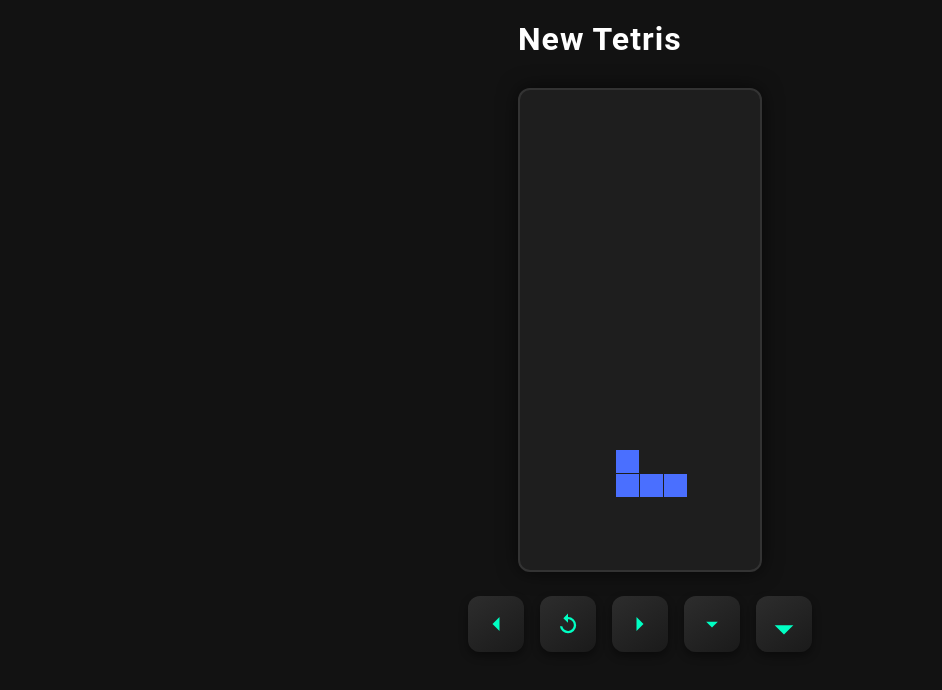
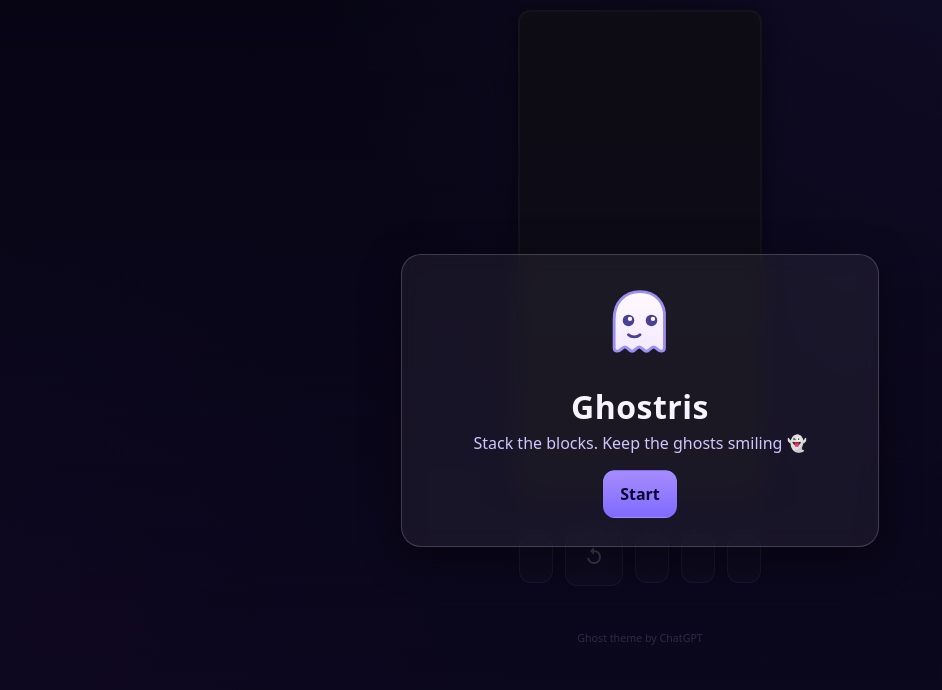
Before and after one commit to jmrm36/sillytetris, a website built with Vite: page index.html in a window 1280 px wide. Shown: the whole page, without its empty margins (0-942 px from the left). Built offline with nearby package versions, Linux system fonts and the light colour scheme.

Commit message:
Add ghost theme overlay and start button

```diff
--- a/index.html
+++ b/index.html
@@ -3,35 +3,48 @@
   <head>
     <meta charset="utf-8" />
     <meta name="viewport" content="width=device-width,initial-scale=1" />
-    <title>New Tetris</title>
+    <title>Ghostris</title>
     <link rel="stylesheet" href="styles.css">
   </head>
   <body>
+    <!-- Start / Game Over Overlay -->
+    <div id="startScreen" class="overlay visible">
+      <div class="overlay-card">
+        <img src="assets/ghost.svg" alt="cute ghost" class="ghost-hero" />
+        <h1>Ghostris</h1>
+        <p>Stack the blocks. Keep the ghosts smiling 👻</p>
+        <button id="startBtn" class="btn primary">Start</button>
+      </div>
+    </div>
+
+    <div id="game">
       <main class="wrap">
-      <h1>New Tetris</h1>
-      <canvas id="game" width="240" height="480"></canvas>
+        <canvas id="board" width="240" height="480"></canvas>
       </main>
 
       <div id="controls" class="controls" role="group" aria-label="Game controls">
-      <button id="btn-left" class="ctrl" data-key="ArrowLeft" aria-label="Move left">
+        <button id="btn-left" class="btn ghost" data-key="ArrowLeft" aria-label="Move left">
           <svg xmlns="http://www.w3.org/2000/svg" viewBox="0 0 24 24"><path d="M15 18l-6-6 6-6v12z"/></svg>
         </button>
-      <button id="btn-rotate" class="ctrl" data-key="ArrowUp" aria-label="Rotate">
+        <button id="btn-rotate" class="btn ghost" data-key="ArrowUp" aria-label="Rotate">
           <svg xmlns="http://www.w3.org/2000/svg" width="24" height="24" fill="currentColor" viewBox="0 0 24 24">
             <path d="M12 6V3L8 7l4 4V8c2.76 0 5 2.24 5 5a5 5 0 0 1-9.9 1h-2.02A7 7 0 0 0 12 20a7 7 0 0 0 0-14z"/>
           </svg>
         </button>
-      <button id="btn-right" class="ctrl" data-key="ArrowRight" aria-label="Move right">
+        <button id="btn-right" class="btn ghost" data-key="ArrowRight" aria-label="Move right">
           <svg xmlns="http://www.w3.org/2000/svg" viewBox="0 0 24 24"><path d="M9 6l6 6-6 6V6z"/></svg>
         </button>
-      <button id="btn-soft" class="ctrl" data-key="ArrowDown" aria-label="Soft drop">
+        <button id="btn-soft" class="btn ghost" data-key="ArrowDown" aria-label="Soft drop">
           <svg xmlns="http://www.w3.org/2000/svg" viewBox="0 0 24 24"><path d="M7 10l5 5 5-5H7z"/></svg>
         </button>
-      <button id="btn-hard" class="ctrl" data-key=" " aria-label="Hard drop">
+        <button id="btn-hard" class="btn ghost" data-key=" " aria-label="Hard drop">
           <svg xmlns="http://www.w3.org/2000/svg" viewBox="0 0 24 24"><path d="M12 21l-8-8h16l-8 8zM12 3v10"/></svg>
         </button>
       </div>
+    </div>
 
-    <script type="module" src="src/main.js"></script>
+    <footer class="credit"><small>Ghost theme by ChatGPT</small></footer>
+
+    <script type="module" src="script.js"></script>
   </body>
 </html>
--- /dev/null
+++ b/script.js
@@ -0,0 +1,95 @@
+import { Game } from './src/tetris.js';
+import { attachInput } from './src/input.js';
+
+const canvas = document.getElementById('board');
+const ctx = canvas.getContext('2d');
+const game = new Game(10, 20);
+attachInput(game);
+
+const ghostImg = new Image();
+ghostImg.src = 'assets/ghost.svg';
+
+// --- Start gate / overlay wiring ---
+let gameStarted = false;
+const overlay = document.getElementById('startScreen');
+const startBtn = document.getElementById('startBtn');
+
+function showOverlay(label = 'Start'){
+  if (startBtn) startBtn.textContent = label;
+  overlay?.classList.add('visible');
+}
+function hideOverlay(){
+  overlay?.classList.remove('visible');
+}
+
+startBtn?.addEventListener('click', () => {
+  if (!gameStarted) {
+    gameStarted = true;
+    resetGame();
+    hideOverlay();
+    startGameLoop();
+  } else {
+    resetGame();
+    hideOverlay();
+    startGameLoop();
+  }
+});
+
+// Call once on load to show start screen
+showOverlay('Start');
+
+// --- Game loop ---
+let lastTime = 0;
+let rafId = null;
+let dropCounter = 0;
+const dropInterval = 500;
+
+function startGameLoop(){
+  cancelAnimationFrame(rafId);
+  lastTime = 0;
+  dropCounter = 0;
+  rafId = requestAnimationFrame(update);
+}
+
+function update(time = 0){
+  if (!gameStarted) return; // guard
+  const delta = time - lastTime;
+  lastTime = time;
+  dropCounter += delta;
+  if (dropCounter > dropInterval){
+    game.tick();
+    dropCounter = 0;
+  }
+
+  ctx.clearRect(0,0,canvas.width,canvas.height);
+  drawMatrix(game.arena, {x:0,y:0});
+  if (game.active) drawMatrix(game.active.matrix, game.active.pos);
+
+  if (game.gameOver){
+    handleGameOver();
+    return;
+  }
+  rafId = requestAnimationFrame(update);
+}
+
+function drawMatrix(matrix, offset){
+  const cell = 24;
+  matrix.forEach((row,y)=>{
+    row.forEach((v,x)=>{
+      if(!v) return;
+      ctx.fillStyle = v;
+      ctx.fillRect((x+offset.x)*cell, (y+offset.y)*cell, cell-1, cell-1);
+      ctx.drawImage(ghostImg, (x+offset.x)*cell, (y+offset.y)*cell, cell, cell);
+    });
+  });
+}
+
+function handleGameOver(){
+  cancelAnimationFrame(rafId);
+  gameStarted = false;
+  showOverlay('Play again');
+}
+
+function resetGame(){
+  game.reset();
+}
--- a/src/input.js
+++ b/src/input.js
@@ -14,7 +14,7 @@ export function attachInput(game){
     window.dispatchEvent(ev)
   }
 
-  document.querySelectorAll('.controls .ctrl').forEach(btn => {
+  document.querySelectorAll('.controls button').forEach(btn => {
     btn.addEventListener('click', () => {
       const key = btn.getAttribute('data-key')
       triggerKey(key)
--- a/src/tetris.js
+++ b/src/tetris.js
@@ -27,6 +27,7 @@ export class Game{
     this.cols=cols; this.rows=rows
     this.arena = [...Array(rows)].map(()=>Array(cols).fill(0))
     this.active = null
+    this.gameOver = false
     this.spawn()
   }
   randPiece(){
@@ -66,8 +67,7 @@ export class Game{
   spawn(){
     this.active = this.randPiece()
     if(this.collide(this.active.matrix, this.active.pos)){
-      alert("You lost!")
-      this.arena.forEach(r=>r.fill(0))
+      this.gameOver = true
     }
   }
   rotate(dir){
@@ -104,4 +104,10 @@ export class Game{
     this.softDrop()
   }
   tick(){ this.softDrop() }
+
+  reset(){
+    this.arena.forEach(r=>r.fill(0))
+    this.gameOver = false
+    this.spawn()
+  }
 }
--- a/styles.css
+++ b/styles.css
@@ -1,26 +1,35 @@
+:root{
+  --bg-0: #0d0b1f;
+  --bg-1: #161238;
+  --ghost-ink: #4b3f96;
+  --tile-glow: #b9a8ff;
+  --accent: #a68cff;
+  --accent-2: #ffd9fb;
+  --text: #f7f4ff;
+  --muted: #cfc7ff;
+  --danger: #ff5c8a;
+}
+
 html, body {
   height: 100%;
   margin: 0;
   padding: 0;
 }
 
-body {
-  background: #121212;
-  color: #fff;
-  font-family: 'Roboto', sans-serif;
+/* App background */
+body{
+  background:
+    radial-gradient(1200px 1200px at 80% -20%, #2a215d 0%, transparent 60%),
+    radial-gradient(1000px 1000px at -10% 100%, #2b154c 0%, transparent 60%),
+    linear-gradient(180deg, var(--bg-0), var(--bg-1));
+  color: var(--text);
+  font-family: ui-rounded, system-ui, -apple-system, "Segoe UI", Roboto, "Helvetica Neue", Arial, "Noto Color Emoji";
   display: flex;
   flex-direction: column;
   align-items: center;
 }
 
-h1 {
-  margin: 20px 0;
-  font-size: 2rem;
-  letter-spacing: 1px;
-  font-weight: 600;
-}
-
-#game {
+#board {
   background: #1e1e1e;
   border: 2px solid #333;
   box-shadow: 0 0 20px rgba(0,0,0,0.6);
@@ -29,39 +38,61 @@ h1 {
   image-rendering: pixelated;
 }
 
-.controls {
-  display: flex;
-  justify-content: center;
-  gap: 16px;
-  margin-bottom: 30px;
+/* Board cells: cute ghost tile pattern */
+.cell{
+  position: relative;
+  box-shadow: inset 0 0 0 1px rgba(255,255,255,0.06);
+  background:
+    url("assets/ghost.svg") center/85% no-repeat,
+    radial-gradient(180% 140% at 0% 0%, rgba(255,255,255,0.08), rgba(255,255,255,0.03));
+  border-radius: 6px;
+  transition: transform 60ms ease;
+}
+.cell.filled{
+  /* slight glow for active tiles */
+  filter: drop-shadow(0 0 6px var(--tile-glow));
 }
 
-.controls .ctrl {
-  background: linear-gradient(145deg, #2d2d2d, #1a1a1a);
-  border: none;
+/* Controls */
+.controls{
+  display:flex; gap:.75rem; justify-content:center; align-items:center; padding:12px 0; margin-bottom:30px;
+}
+.btn{
+  font: inherit;
+  border: 1px solid rgba(255,255,255,0.24);
+  background: rgba(255,255,255,0.06);
+  color: var(--text);
+  padding: .75rem 1rem;
   border-radius: 12px;
-  padding: 14px;
-  display: flex;
-  align-items: center;
-  justify-content: center;
   cursor: pointer;
-  box-shadow: 0 4px 8px rgba(0,0,0,0.4);
-  transition: all 0.2s ease;
+  backdrop-filter: blur(6px);
+  transition: transform 120ms ease, background 120ms ease;
 }
+.btn:active{ transform: translateY(1px) scale(0.98); }
+.btn.primary{ background: linear-gradient(180deg, var(--accent), #7f6bff); border-color: transparent; color:#0d0630; font-weight:700; }
+.btn.ghost{ background: rgba(255,255,255,0.08); }
 
-.controls .ctrl:hover {
-  background: linear-gradient(145deg, #3a3a3a, #222);
-  transform: translateY(-2px);
-  box-shadow: 0 6px 14px rgba(0,0,0,0.5);
+/* Overlay */
+.overlay{
+  position: fixed; inset: 0; display: grid; place-items: center;
+  background: linear-gradient(180deg, rgba(5,3,15,0.65), rgba(10,5,25,0.85));
+  opacity: 0; pointer-events: none; transition: opacity 200ms ease;
+  z-index: 999;
 }
+.overlay.visible{ opacity: 1; pointer-events: auto; }
+.overlay-card{
+  width: min(92vw, 420px);
+  background: rgba(255,255,255,0.06);
+  border: 1px solid rgba(255,255,255,0.18);
+  border-radius: 20px; padding: 28px; text-align: center;
+  backdrop-filter: blur(10px);
+  box-shadow: 0 10px 40px rgba(0,0,0,0.4);
+}
+.overlay-card h1{ margin: 10px 0 4px; letter-spacing: .5px; }
+.overlay-card p{ color: var(--muted); margin: 0 0 16px; }
+.ghost-hero{ width: 92px; height: 92px; display:block; margin:0 auto 8px; }
 
-.controls .ctrl:active {
-  transform: translateY(0);
-  box-shadow: 0 2px 6px rgba(0,0,0,0.4);
-}
+/* Optional: sidebar headings */
+.sidebar h2{ color: var(--accent-2); }
 
-.controls svg {
-  width: 28px;
-  height: 28px;
-  fill: #00ffc3;
-}
+.credit{ color: var(--muted); text-align:center; font-size:0.8rem; margin-bottom:1rem; }
```
Also changed, not shown: assets/ghost.svg (added). Lines whose indentation alone changed are shown as unchanged.
